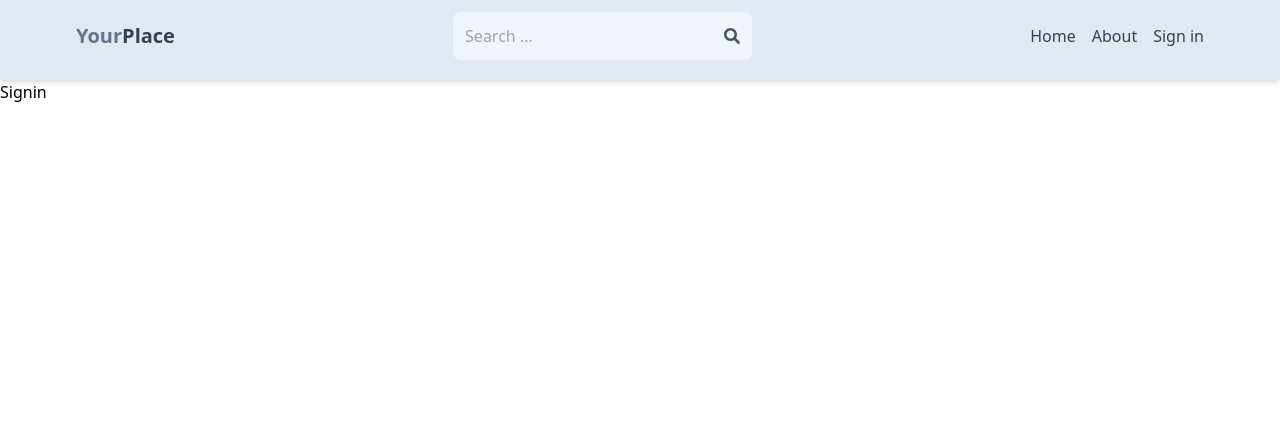
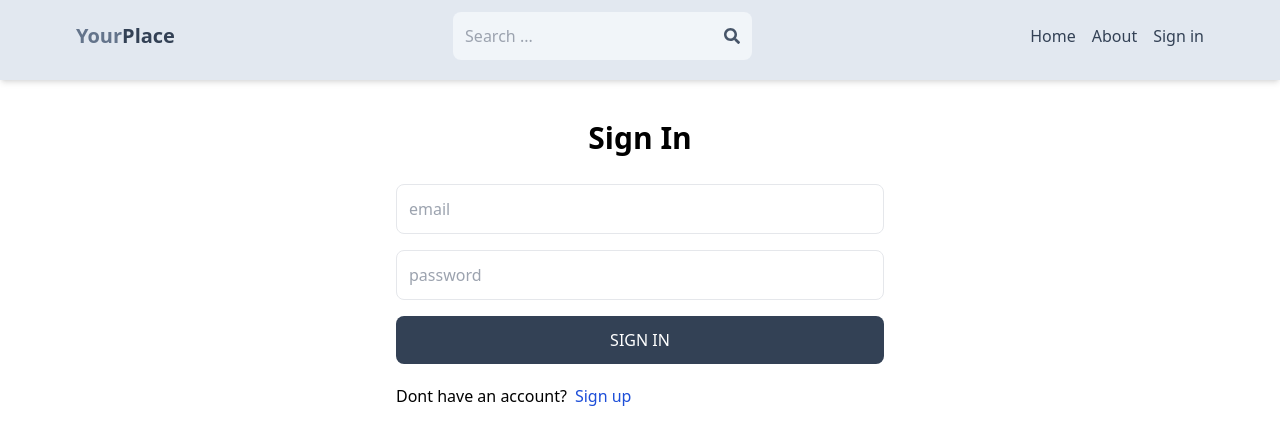
Before and after one commit to lalitkashyap58/myHouse, a React (Vite) app in the folder client/: page /signin in a window 1280 px wide. Shown: the top 444 px of the page. Built offline with nearby package versions, Linux system fonts and the light colour scheme.

Commit message:
signin functionality done

```diff
--- a/client/src/pages/SignUp.jsx
+++ b/client/src/pages/SignUp.jsx
@@ -39,7 +39,7 @@
     }
   };
   return (
-    <div className='p-3 max-w-lg mx-auto'>
+    <div className='p-3 max-w-lg mx-auto my-[5%]'>
       <h1 className='text-3xl text-center font-semibold my-7'>Sign Up</h1>
       <form onSubmit={handleSubmit} className='flex flex-col gap-4'>
         <input
@@ -73,7 +73,7 @@
       </form>
       <div className='flex gap-2 mt-5'>
         <p>Have an account?</p>
-        <Link to={'/sign-in'}>
+        <Link to={'/signin'}>
           <span className='text-blue-700'>Sign in</span>
         </Link>
       </div>
--- a/client/src/pages/Signin.jsx
+++ b/client/src/pages/Signin.jsx
@@ -1,8 +1,76 @@
+import { useState } from 'react';
+import { Link, useNavigate } from 'react-router-dom';
 
-const Signin = () => {
+export default function SignIn() {
+  const [formData, setFormData] = useState({});
+  const [error, setError] = useState(null);
+  const [loading, setLoading] = useState(false);
+  const navigate = useNavigate();
+  const handleChange = (e) => {
+    setFormData({
+      ...formData,
+      [e.target.id]: e.target.value,
+    });
+  };
+  const handleSubmit = async (e) => {
+    e.preventDefault();
+    try {
+      setLoading(true);
+      const res = await fetch('/api/auth/signin', {
+        method: 'POST',
+        headers: {
+          'Content-Type': 'application/json',
+        },
+        body: JSON.stringify(formData),
+      });
+      const data = await res.json();
+      console.log(data);
+      if (data.success === false) {
+        setLoading(false);
+        setError(data.message);
+        return;
+      }
+      setLoading(false);
+      setError(null);
+      navigate('/');
+    } catch (error) {
+      setLoading(false);
+      setError(error.message);
+    }
+  };
   return (
-    <div>Signin</div>
-  )
+    <div className='p-3 max-w-lg mx-auto'>
+      <h1 className='text-3xl text-center font-semibold my-7'>Sign In</h1>
+      <form onSubmit={handleSubmit} className='flex flex-col gap-4'>
+        <input
+          type='email'
+          placeholder='email'
+          className='border p-3 rounded-lg'
+          id='email'
+          onChange={handleChange}
+        />
+        <input
+          type='password'
+          placeholder='password'
+          className='border p-3 rounded-lg'
+          id='password'
+          onChange={handleChange}
+        />
+
+        <button
+          disabled={loading}
+          className='bg-slate-700 text-white p-3 rounded-lg uppercase hover:opacity-95 disabled:opacity-80'
+        >
+          {loading ? 'Loading...' : 'Sign In'}
+        </button>
+      </form>
+      <div className='flex gap-2 mt-5'>
+        <p>Dont have an account?</p>
+        <Link to={'/signup'}>
+          <span className='text-blue-700'>Sign up</span>
+        </Link>
+      </div>
+      {error && <p className='text-red-500 mt-5'>{error}</p>}
+    </div>
+  );
 }
-
-export default Signin
```
Also changed, not shown: 1 other file (tests, documents, lock files or other folders).
